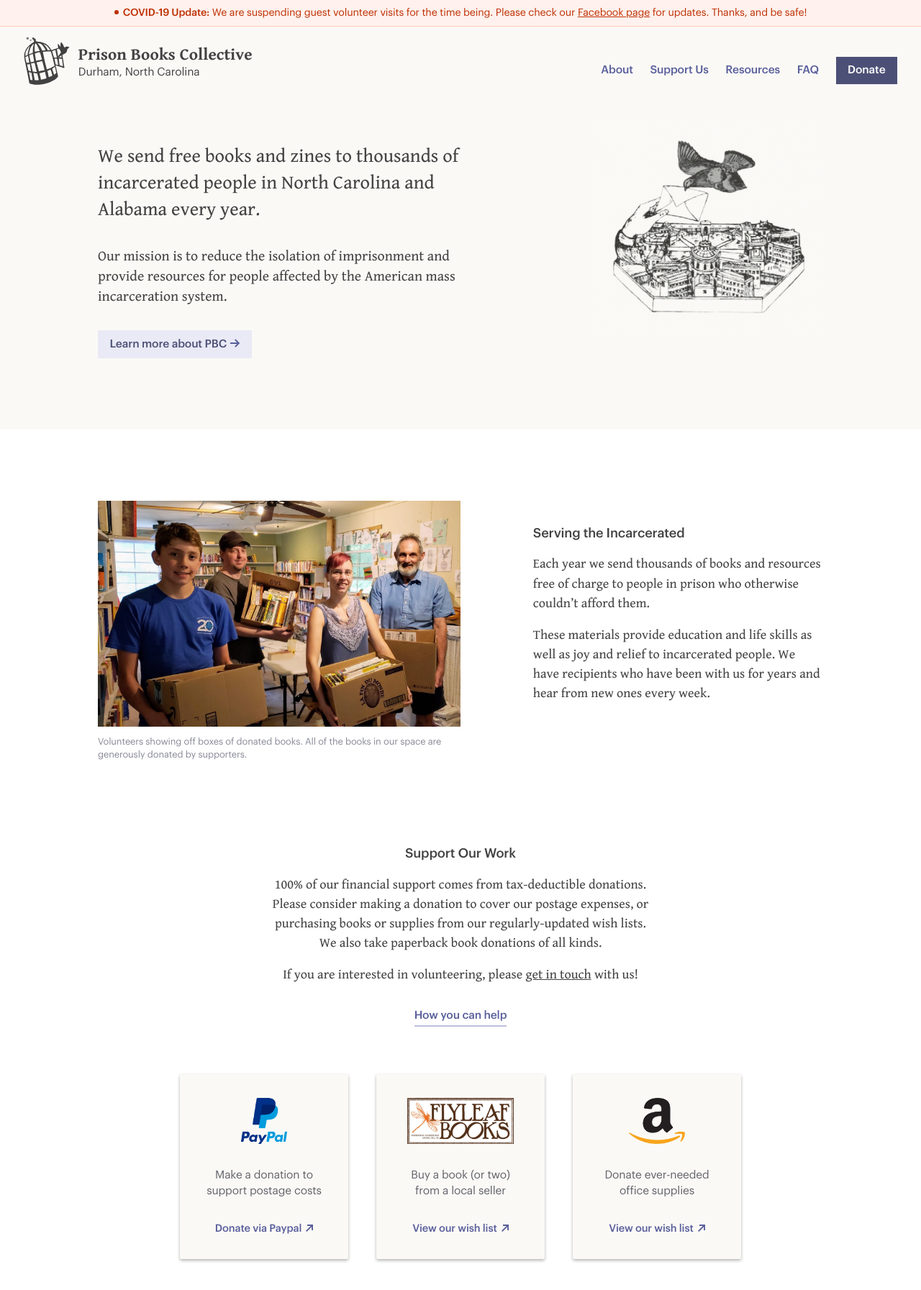
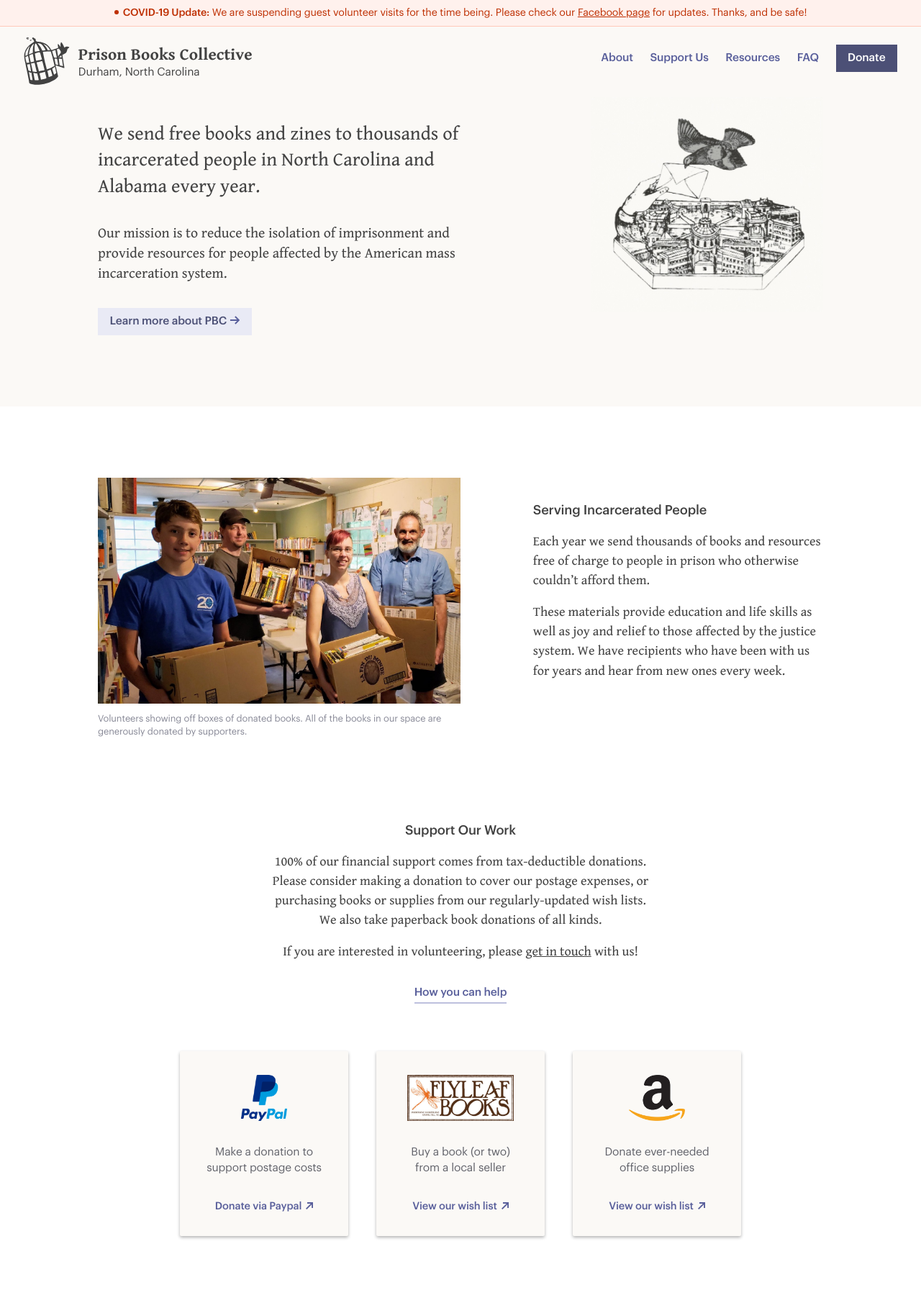
Before and after one commit to prisonbookscollective/prisonbookscollective.github.io, a Jekyll site: the page built from index.html, in a window 1280 px wide, cut to the strip 0-1859 px from the top of the page. Shown: the top 1793 px of the strip at 72% size. Built offline with Jekyll 4.4.1, drawn with Linux system fonts in a browser that asks for light colours.

Commit message:
Updates some text

```diff
--- a/index.html
+++ b/index.html
@@ -9,9 +9,9 @@ title: Home
 		<figcaption>Volunteers showing off boxes of donated books. All of the books in our space are generously donated by supporters.</figcaption>
 	</figure>
 	<div class="content">
-		<h2>Serving the Incarcerated</h2>
+		<h2>Serving Incarcerated People</h2>
 		<p>Each year we send thousands of books and resources free of charge to people in prison who otherwise couldn’t afford them.</p>
-		<p>These materials provide education and life skills as well as joy and relief to incarcerated people. We have recipients who have been with us for years and hear from new ones every week.</p>
+		<p>These materials provide education and life skills as well as joy and relief to those affected by the justice system. We have recipients who have been with us for years and hear from new ones every week.</p>
 	</div>
 </div>
 
--- a/styles/main.scss
+++ b/styles/main.scss
@@ -63,6 +63,8 @@ $break-tiny: 400px;
 
 // Transitions
 
+/* TODO: Safari, Firefox keyframes*/
+
 @mixin transition-primary { transition: ease-in-out 100ms; }
 
 @keyframes fade-up-in {
--- a/styles/sass/nav.scss
+++ b/styles/sass/nav.scss
@@ -65,7 +65,7 @@
   .menu-icon { display: none; }
 
   .link-list {
-    margin: 2rem 0;
+    margin: 1rem 0;
 
     li {
       display: inline-block;
```
